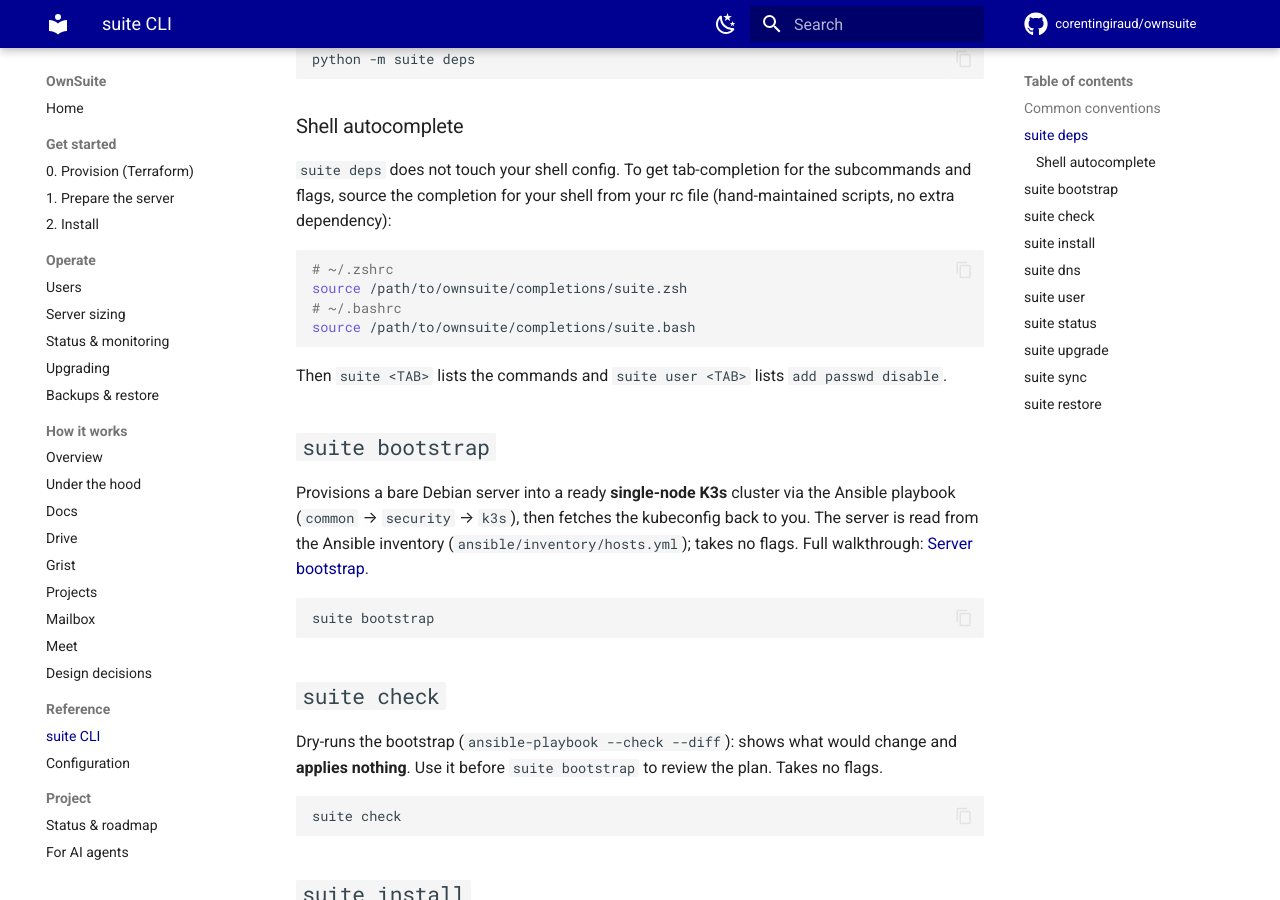
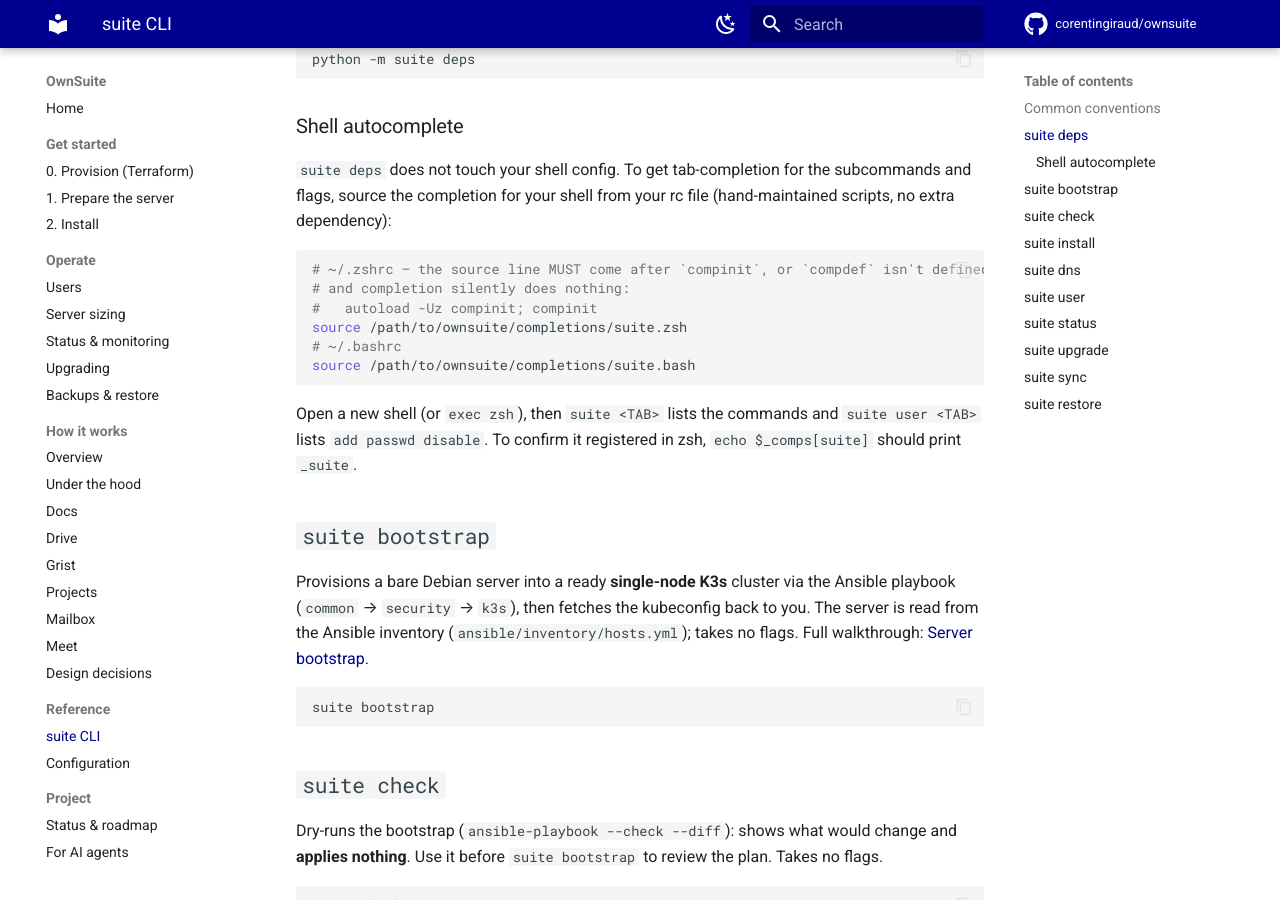
Before and after one commit to corentingiraud/ownsuite, an MkDocs documentation site: the page built from docs/reference/cli.md, in a window 1280 px wide and 900 px high, scrolled down 1838 px. Built offline with MkDocs 1.6.1 and Material for MkDocs 9.7.7, drawn with Linux system fonts in a browser that asks for light colours; comment, search, counter and statistics services are not loaded.

Commit message:
docs(cli): note zsh completion must load after compinit, add a verify step
The Shell autocomplete section said to source the completion from the rc
file but not that, in zsh, the line must come after `compinit` — before it,
`compdef` is undefined and completion silently fails. Add that ordering note
plus a one-line check (`echo $_comps[suite]` -> `_suite`).

````diff
--- a/docs/reference/cli.md
+++ b/docs/reference/cli.md
@@ -83,13 +83,17 @@ and flags, source the completion for your shell from your rc file (hand-maintain
 no extra dependency):
 
 ```bash
-# ~/.zshrc
+# ~/.zshrc — the source line MUST come after `compinit`, or `compdef` isn't defined yet
+# and completion silently does nothing:
+#   autoload -Uz compinit; compinit
 source /path/to/ownsuite/completions/suite.zsh
 # ~/.bashrc
 source /path/to/ownsuite/completions/suite.bash
 ```
 
-Then `suite <TAB>` lists the commands and `suite user <TAB>` lists `add passwd disable`.
+Open a new shell (or `exec zsh`), then `suite <TAB>` lists the commands and
+`suite user <TAB>` lists `add passwd disable`. To confirm it registered in zsh,
+`echo $_comps[suite]` should print `_suite`.
 
 ## `suite bootstrap`
 
````
